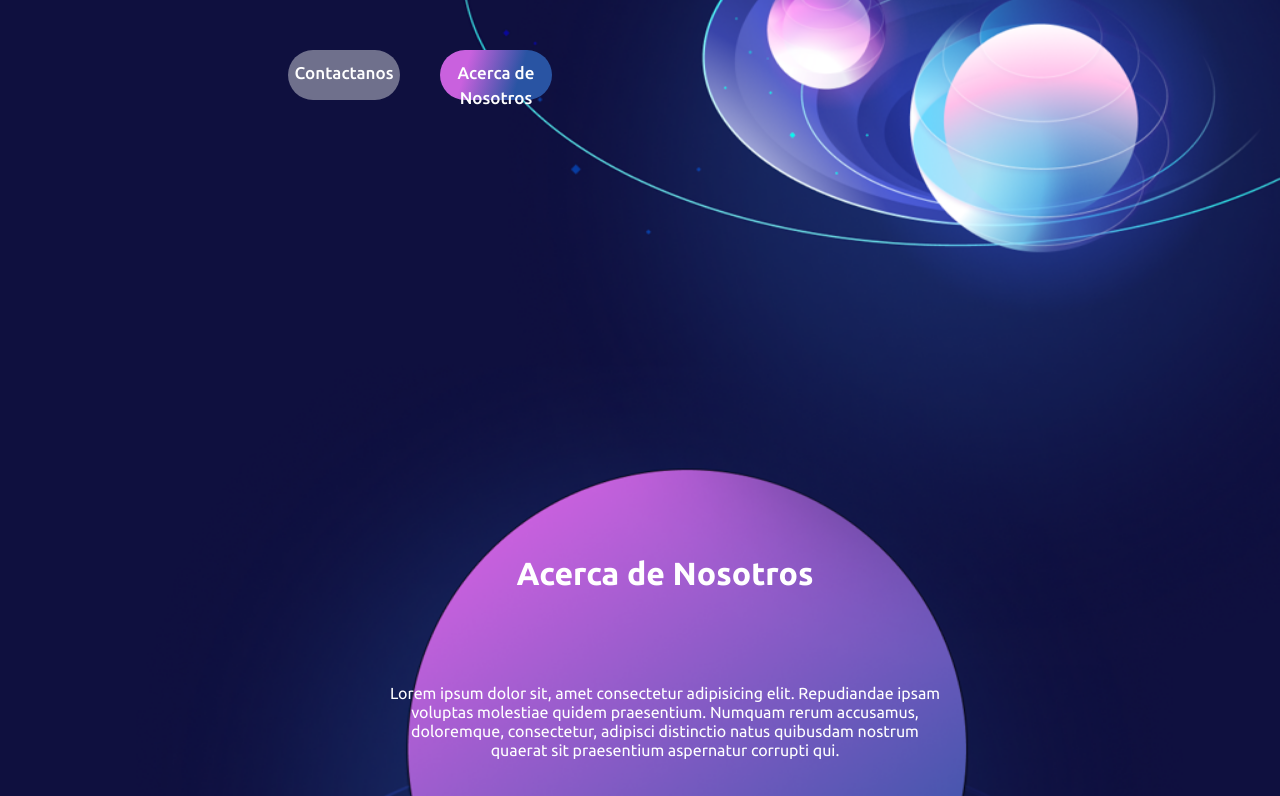
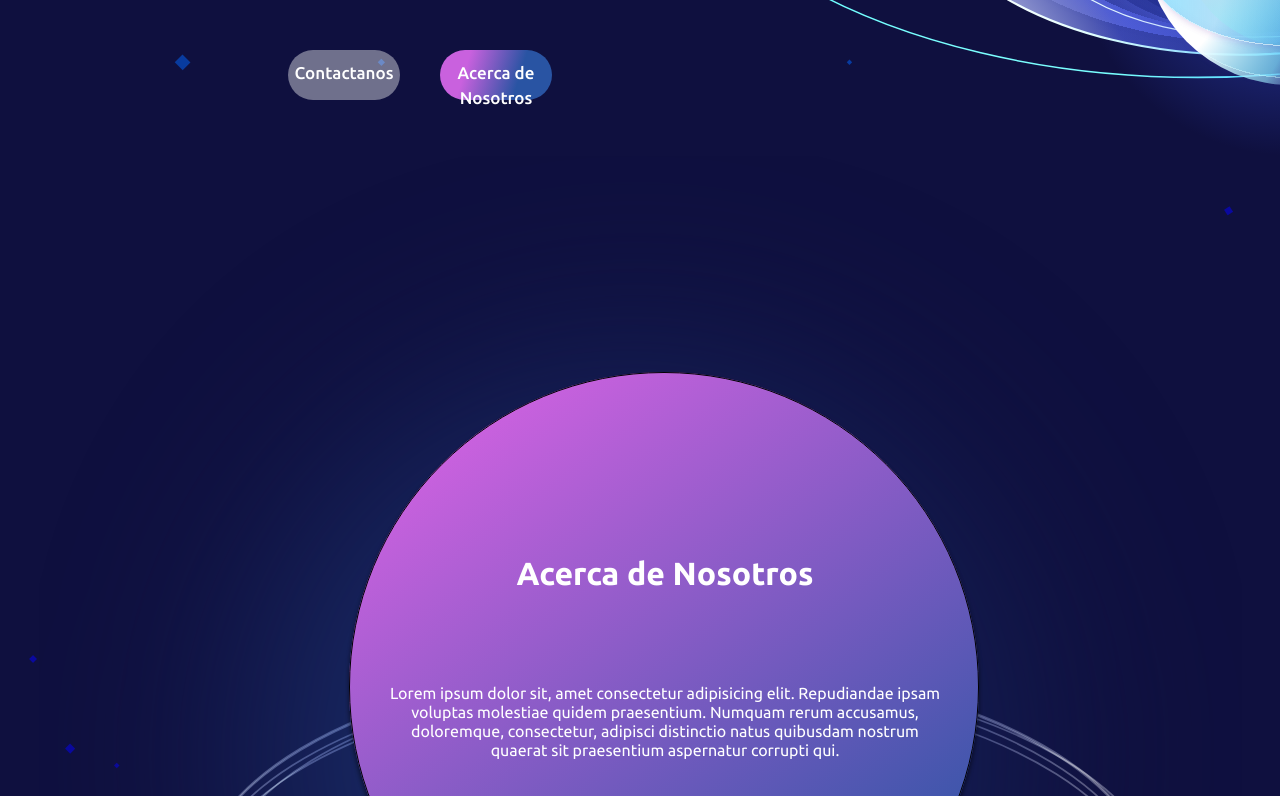
Before and after one commit to chuy-labs/TuWeb, a plain HTML site: page index.html in a window 1280 px wide. Shown: the part 554-1350 px from the top of the page. Drawn offline with Linux system fonts and the light colour scheme.

Commit message:
más pruebas

```diff
--- a/src/css/index.css
+++ b/src/css/index.css
@@ -22,6 +22,7 @@ html {
 }
 
 body {
+    background-color: var(--primario);
     color: var(--blanco);
     font-family: var(--fuente);
     font-size: 1.6rem;
@@ -29,14 +30,14 @@ body {
     margin: 0;
     padding: 0;
     overflow-x: hidden;
-	background-image: url(../img/TuWebDesktop.png);
-	background-repeat: no-repeat;
-	background-size: cover;
-	height: 3197px;
 }
 
-
 .app {
+    background-image: url(../img/fondo.png);
+    height: 100%;
+    width: 100%;
+    background-repeat: repeat;
+    background-size: auto;
 }
 
 /* Globales */
@@ -189,6 +190,7 @@ img {
 
 .hero--images {
     width: 116rem;
+    background-image: url(../img/Ilustration_bottom.svg);
     background-position: 20rem -20rem;
     background-repeat: no-repeat;
     background-size: cover;
@@ -263,6 +265,7 @@ img {
 
 /* About us */
 .about {
+    background-image: url(../img/bolota_con_circulo_final_xd.svg);
     height: 120.3rem;
     width: 100%;
     background-repeat: no-repeat;
@@ -314,6 +317,7 @@ img {
 }
 
 .contact-image {
+    background-image: url(../img/footer.svg);
     width: 100%;
     height: 130rem;
     background-position: center;
@@ -491,6 +495,7 @@ img {
 
 .slider {
     margin-top: -15rem;
+    background-image: url(../img/doble_circulo_galeria.svg);
     width: 100%;
     height: 144rem;
     background-position: center;
```
Also changed, not shown: src/css/telefono.css (added), 3 other files.
